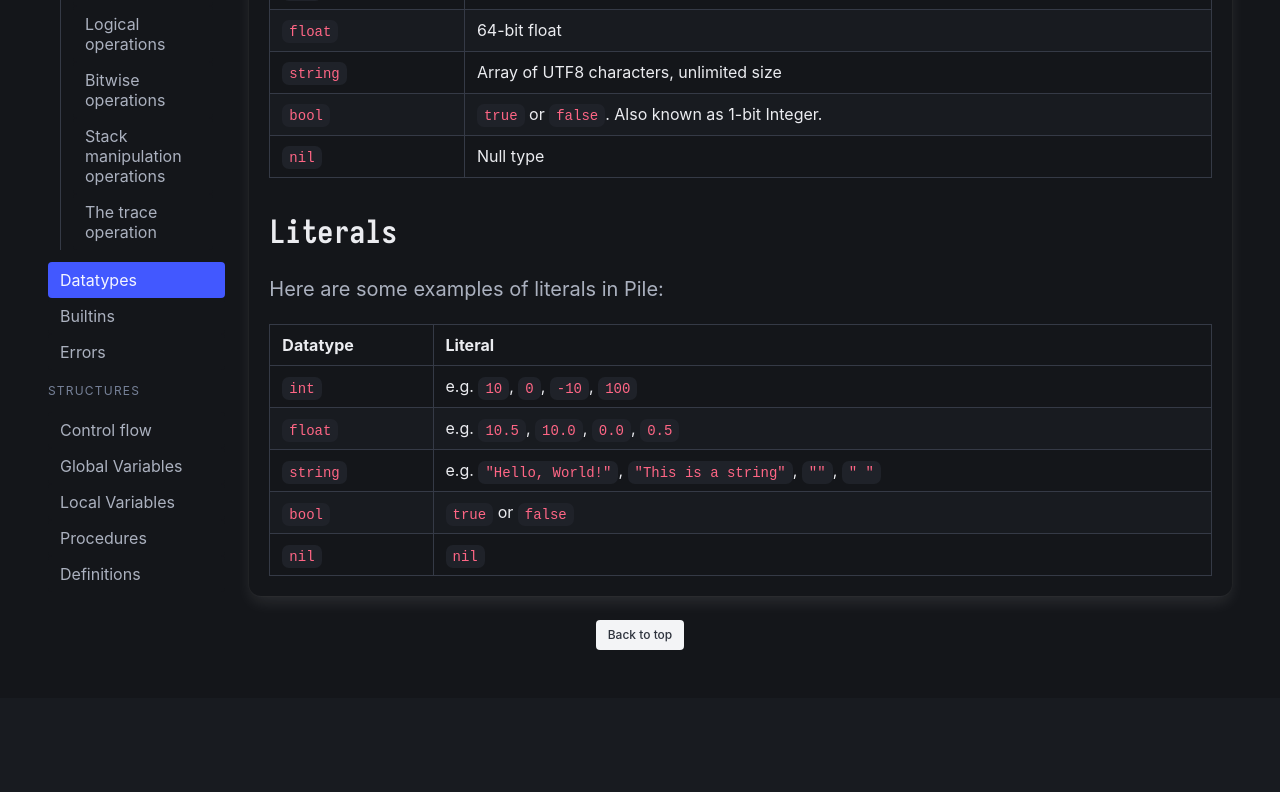
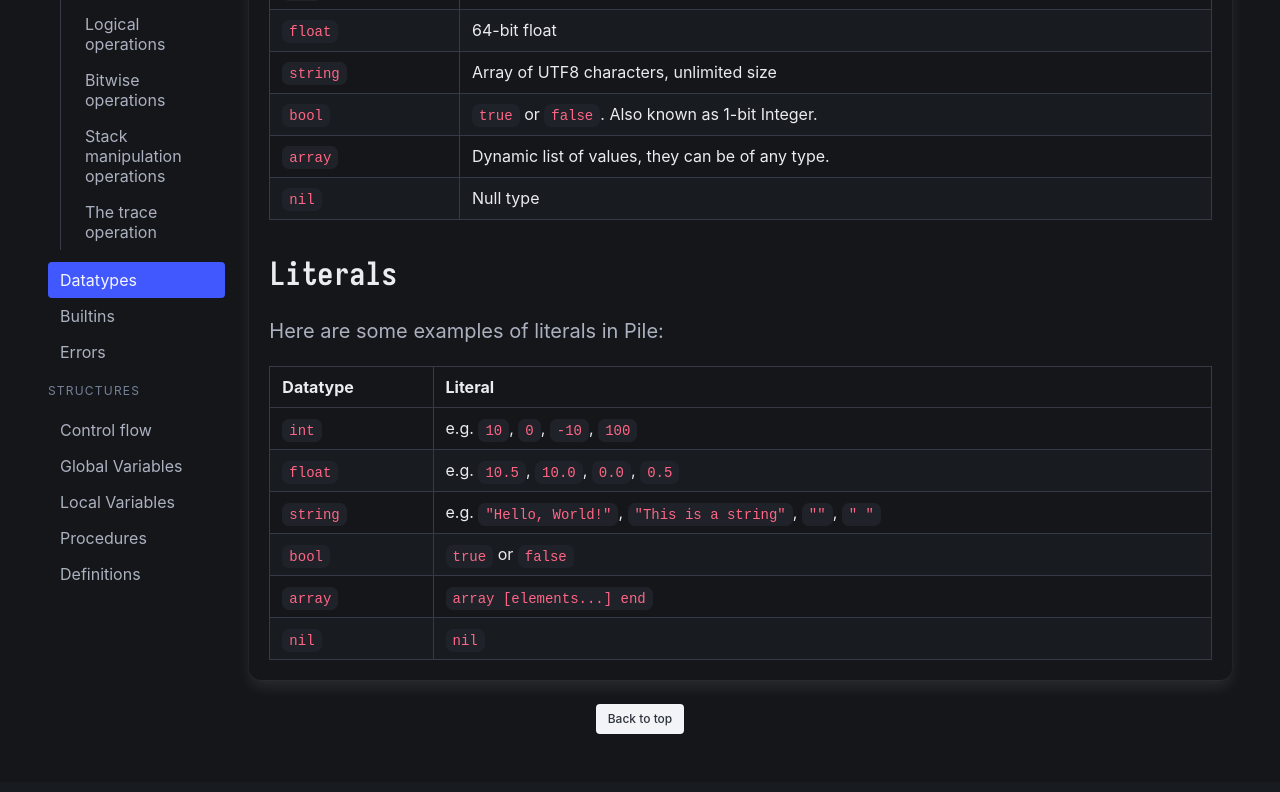
Before and after one commit to marc-dantas/pile-online, a Next.js app: page /docs/datatypes in a window 1280 px wide. Shown: the part 420-1212 px from the top of the page. Built offline with nearby package versions, Linux system fonts and the light colour scheme.

Commit message:
introduced array datatype in /datatypes

```diff
--- a/src/app/docs/datatypes/page.tsx
+++ b/src/app/docs/datatypes/page.tsx
@@ -38,6 +38,12 @@ export default function Docs() {
                         <td><code>bool</code></td>
                         <td>
                             <code>true</code> or <code>false</code>. Also known as 1-bit Integer.
+                        </td>
+                    </tr>
+                    <tr>
+                        <td><code>array</code></td>
+                        <td>
+                            Dynamic list of values, they can be of any type.
                         </td>
                     </tr>
                     <tr>
@@ -83,6 +89,12 @@ export default function Docs() {
                         </td>
                     </tr>
                     <tr>
+                        <td><code>array</code></td>
+                        <td>
+                            <code>array [elements...] end</code>
+                        </td>
+                    </tr>
+                    <tr>
                         <td><code>nil</code></td>
                         <td>
                             <code>nil</code>
```
